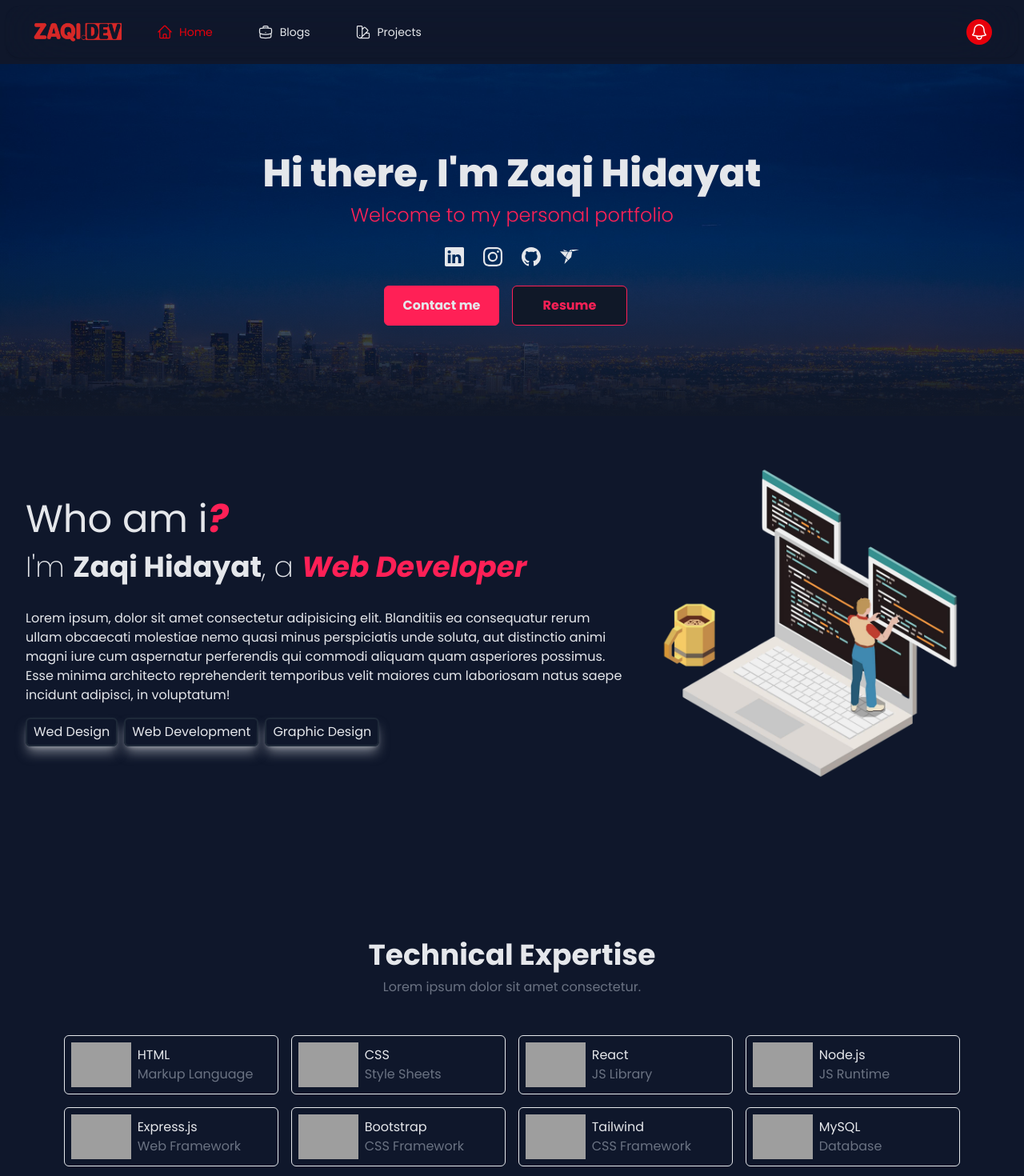
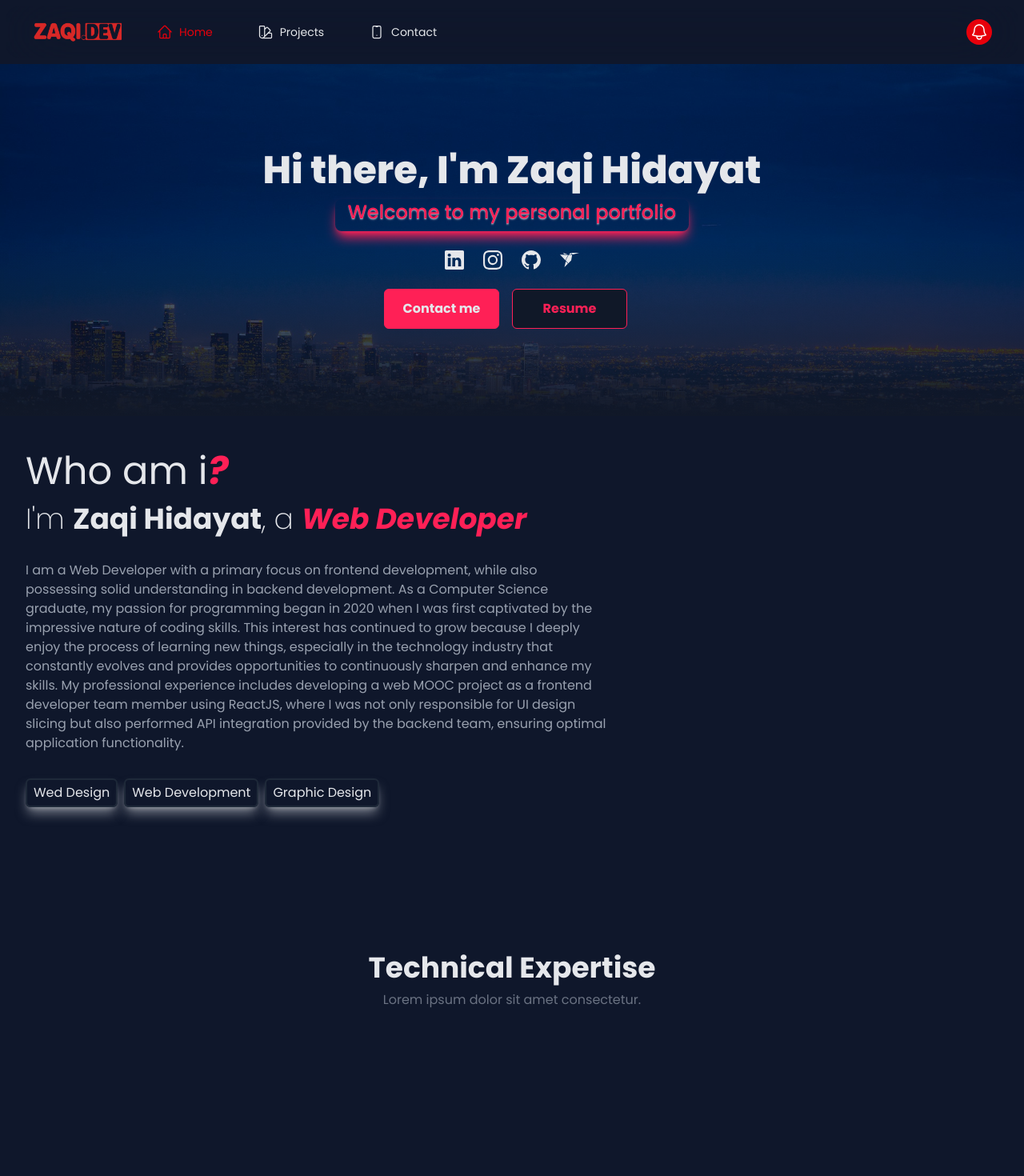
Before and after one commit to zaqihdyt13/portfolio-me, a React (Vite) app: page / in a window 1280 px wide. Shown: the top 1470 px of the page at 80% size. Built offline with nearby package versions, Linux system fonts and the light colour scheme; grey boxes are pictures that could not be loaded.

Commit message:
about updated

```diff
--- a/package.json
+++ b/package.json
@@ -12,6 +12,8 @@
   "dependencies": {
     "@headlessui/react": "^2.2.7",
     "@tailwindcss/vite": "^4.1.12",
+    "animate.css": "^4.1.1",
+    "aos": "^3.0.0-beta.6",
     "react": "^19.1.1",
     "react-dom": "^19.1.1",
     "react-icons": "^5.5.0",
--- a/src/components/Footer.jsx
+++ b/src/components/Footer.jsx
@@ -7,7 +7,7 @@ import { Contact } from "./Contact";
 
 export const Footer = ({ contactOpen, setContactOpen }) => {
   return (
-    <div className="w-full pt-8 pb-4 px-4 border-t-4 border-gray-700">
+    <div className="w-full pt-8 pb-4 px-4 bg-gray-800">
       <div className="flex md:flex-row flex-col md:justify-around items-center lg:gap-90 gap-8">
         <img
           src="/images/logo.png"
--- a/src/components/Navbar.jsx
+++ b/src/components/Navbar.jsx
@@ -1,9 +1,32 @@
-import React from "react";
+import React, { useEffect, useState } from "react";
 
 export const Navbar = () => {
+  const [isScrolled, setIsScrolled] = useState(false);
+
+  useEffect(() => {
+    const handleScroll = () => {
+      if (window.scrollY > 50) {
+        setIsScrolled(true);
+      } else {
+        setIsScrolled(false);
+      }
+    };
+
+    window.addEventListener("scroll", handleScroll);
+
+    return () => {
+      window.removeEventListener("scroll", handleScroll);
+    };
+  }, []);
   return (
     <>
-      <nav className="mx-2 px-2 sm:px-6 lg:px-8 sticky top-2 z-30 shadow backdrop-blur-2xl lg:block m-2 rounded-lg sm:lg:md:rounded-2xl">
+      <nav
+        className={`px-2 sm:px-6 lg:px-8 sticky top-0 start-0 z-80 ${
+          isScrolled
+            ? "bg-gray-950 m-0 w-full opacity-90 shadow-xl/20 shadow-rose-500"
+            : "backdrop-blur-2xl rounded-lg sm:lg:md:rounded-2xl m-2"
+        } lg:block transition-all`}
+      >
         <div className="relative flex h-16 items-center justify-between">
           <div className="absolute inset-y-0 left-0 flex items-center sm:hidden">
             <button
@@ -76,29 +99,6 @@ export const Navbar = () => {
                   Home
                 </a>
                 <a
-                  href="/blogs"
-                  className="text-gray-200 border-transparent flex px-5 items-center py-6 text-sm leading-5 hover:bg-gray-900 focus:bg-gray-100 focus:outline-none transition duration-150 ease-in-out"
-                >
-                  <span className="mr-2">
-                    <svg
-                      xmlns="http://www.w3.org/2000/svg"
-                      className="icon icon-tabler icon-tabler-compass"
-                      width="20"
-                      height="20"
-                      viewBox="0 0 24 24"
-                      strokeWidth="1.5"
-                      stroke="currentColor"
-                      fill="none"
-                      strokeLinecap="round"
-                      strokeLinejoin="round"
-                    >
-                      <path d="M20.25 14.15v4.25c0 1.094-.787 2.036-1.872 2.18-2.087.277-4.216.42-6.378.42s-4.291-.143-6.378-.42c-1.085-.144-1.872-1.086-1.872-2.18v-4.25m16.5 0a2.18 2.18 0 00.75-1.661V8.706c0-1.081-.768-2.015-1.837-2.175a48.114 48.114 0 00-3.413-.387m4.5 8.006c-.194.165-.42.295-.673.38A23.978 23.978 0 0112 15.75c-2.648 0-5.195-.429-7.577-1.22a2.016 2.016 0 01-.673-.38m0 0A2.18 2.18 0 013 12.489V8.706c0-1.081.768-2.015 1.837-2.175a48.111 48.111 0 013.413-.387m7.5 0V5.25A2.25 2.25 0 0013.5 3h-3a2.25 2.25 0 00-2.25 2.25v.894m7.5 0a48.667 48.667 0 00-7.5 0M12 12.75h.008v.008H12v-.008z"></path>
-                      <path d=""></path>
-                    </svg>
-                  </span>
-                  Blogs
-                </a>
-                <a
                   href="/portfolios"
                   className="text-gray-200 border-transparent flex px-5 items-center py-6 text-sm leading-5 hover:bg-gray-900 focus:bg-gray-100 focus:outline-none transition duration-150 ease-in-out"
                 >
@@ -120,6 +120,31 @@ export const Navbar = () => {
                     </svg>
                   </span>
                   Projects
+                </a>
+                <a
+                  href="/blogs"
+                  className="text-gray-200 border-transparent flex px-5 items-center py-6 text-sm leading-5 hover:bg-gray-900 focus:bg-gray-100 focus:outline-none transition duration-150 ease-in-out"
+                >
+                  <span className="mr-2">
+                    <svg
+                      xmlns="http://www.w3.org/2000/svg"
+                      width="20"
+                      height="20"
+                      viewBox="0 0 24 24"
+                      fill="none"
+                      stroke="currentColor"
+                      stroke-width="1.5"
+                      stroke-linecap="round"
+                      stroke-linejoin="round"
+                      class="icon icon-tabler icons-tabler-outline icon-tabler-device-mobile"
+                    >
+                      <path stroke="none" d="M0 0h24v24H0z" fill="none" />
+                      <path d="M6 5a2 2 0 0 1 2 -2h8a2 2 0 0 1 2 2v14a2 2 0 0 1 -2 2h-8a2 2 0 0 1 -2 -2v-14z" />
+                      <path d="M11 4h2" />
+                      <path d="M12 17v.01" />
+                    </svg>
+                  </span>
+                  Contact
                 </a>
               </div>
             </div>
--- a/src/data/expertise.json
+++ b/src/data/expertise.json
@@ -3,114 +3,133 @@
     "id": 1,
     "name": "HTML",
     "img": "https://cdn.jsdelivr.net/gh/devicons/devicon@latest/icons/html5/html5-original.svg",
-    "desc": "Markup Language"
+    "desc": "Markup Language",
+    "dad": "100"
   },
   {
     "id": 2,
     "name": "CSS",
     "img": "https://cdn.jsdelivr.net/gh/devicons/devicon@latest/icons/css3/css3-original.svg",
-    "desc": "Style Sheets"
+    "desc": "Style Sheets",
+    "dad": "200"
   },
   {
     "id": 3,
     "name": "React",
     "img": "https://cdn.jsdelivr.net/gh/devicons/devicon@latest/icons/react/react-original.svg",
-    "desc": "JS Library"
+    "desc": "JS Library",
+    "dad": "300"
   },
   {
     "id": 4,
     "name": "Node.js",
     "img": "https://cdn.jsdelivr.net/gh/devicons/devicon@latest/icons/nodejs/nodejs-original.svg",
-    "desc": "JS Runtime"
+    "desc": "JS Runtime",
+    "dad": "400"
   },
   {
     "id": 5,
     "name": "Express.js",
     "img": "https://cdn.jsdelivr.net/gh/devicons/devicon@latest/icons/express/express-original.svg",
-    "desc": "Web Framework"
+    "desc": "Web Framework",
+    "dad": "500"
   },
   {
     "id": 6,
     "name": "Bootstrap",
     "img": "https://cdn.jsdelivr.net/gh/devicons/devicon@latest/icons/bootstrap/bootstrap-original.svg",
-    "desc": "CSS Framework"
+    "desc": "CSS Framework",
+    "dad": "600"
   },
   {
     "id": 7,
     "name": "Tailwind",
     "img": "https://cdn.jsdelivr.net/gh/devicons/devicon@latest/icons/tailwindcss/tailwindcss-original.svg",
-    "desc": "CSS Framework"
+    "desc": "CSS Framework",
+    "dad": "700"
   },
   {
     "id":8,
     "name": "MySQL",
     "img": "https://cdn.jsdelivr.net/gh/devicons/devicon@latest/icons/mysql/mysql-original.svg",
-    "desc": "Database"
+    "desc": "Database",
+    "dad": "800"
   },
   {
     "id": 9,
     "name": "Github",
     "img": "https://cdn.jsdelivr.net/gh/devicons/devicon@latest/icons/github/github-original.svg",
-    "desc": "Version Control"
+    "desc": "Version Control",
+    "dad": "900"
   },
   {
     "id": 10,
     "name": "Vercel",
     "img": "https://cdn.jsdelivr.net/gh/devicons/devicon@latest/icons/vercel/vercel-original.svg",
-    "desc": "Deploy Platform"
+    "desc": "Deploy Platform",
+    "dad": "1000"
   },
   {
     "id": 11,
     "name": "Netlify",
     "img": "https://cdn.jsdelivr.net/gh/devicons/devicon@latest/icons/netlify/netlify-original.svg",
-    "desc": "Deploy Platform"
+    "desc": "Deploy Platform",
+    "dad": "1100"
   },
   {
     "id": 12,
     "name": "Railway",
     "img": "https://cdn.jsdelivr.net/gh/devicons/devicon@latest/icons/railway/railway-original.svg",
-    "desc": "Cloud Hosting"
+    "desc": "Cloud Hosting",
+    "dad": "1200"
   },
   {
     "id": 13,
     "name": "Visual Studio Code",
     "img": "https://cdn.jsdelivr.net/gh/devicons/devicon@latest/icons/vscode/vscode-original.svg",
-    "desc": "Code Editor"
+    "desc": "Code Editor",
+    "dad": "1300"
   },
   {
     "id": 14,
     "name": "Figma",
     "img": "https://cdn.jsdelivr.net/gh/devicons/devicon@latest/icons/figma/figma-original.svg",
-    "desc": "Design Tool"
+    "desc": "Design Tool",
+    "dad": "1400"
   },
   {
     "id": 15,
     "name": "Canva",
     "img": "https://cdn.jsdelivr.net/gh/devicons/devicon@latest/icons/canva/canva-original.svg",
-    "desc": "Design Tool"
+    "desc": "Design Tool",
+    "dad": "1500"
   },
   {
     "id": 16,
     "name": "Ms.Word",
     "img": "/images/expertise/word.png",
-    "desc": "Word Editor"
+    "desc": "Word Editor",
+    "dad": "1600"
   },
   {
     "id": 17,
     "name": "Ms.Excel",
     "img": "/images/expertise/excel.png",
-    "desc": "Spreadsheet"
+    "desc": "Spreadsheet",
+    "dad": "1700"
   },
   {
     "id": 18,
     "name": "UML",
     "img": "https://cdn.jsdelivr.net/gh/devicons/devicon@latest/icons/unifiedmodelinglanguage/unifiedmodelinglanguage-original.svg",
-    "desc": "Modeling Language"
+    "desc": "Modeling Language",
+    "dad": "1800"
   },
   {
     "id": 19,
     "name": "Postman",
     "img": "https://cdn.jsdelivr.net/gh/devicons/devicon@latest/icons/postman/postman-original.svg",
-    "desc": "API Testing"
+    "desc": "API Testing",
+    "dad": "1900"
   }
 ]
--- a/src/data/projects.json
+++ b/src/data/projects.json
@@ -4,41 +4,47 @@
     "name": "To Do List",
     "img": "/images/projects/project1.png",
     "desc": "Lorem ipsum dolor sit amet consectetur adipisicing elit.",
-    "tools": ["React", "Tailwind"]
+    "tools": ["React", "Tailwind"],
+    "dad": "100"
   },
   {
     "id": 2,
     "name": "To Do List",
     "img": "/images/projects/project1.png",
     "desc": "Lorem ipsum dolor sit amet consectetur adipisicing elit.",
-    "tools": ["React", "Tailwind"]
+    "tools": ["React", "Tailwind"],
+    "dad": "200"
   },
   {
     "id": 3,
     "name": "To Do List",
     "img": "/images/projects/project1.png",
     "desc": "Lorem ipsum dolor sit amet consectetur adipisicing elit.",
-    "tools": ["React", "Tailwind"]
+    "tools": ["React", "Tailwind"],
+    "dad": "300"
   },
   {
     "id": 4,
     "name": "To Do List",
     "img": "/images/projects/project1.png",
     "desc": "Lorem ipsum dolor sit amet consectetur adipisicing elit.",
-    "tools": ["React", "Tailwind"]
+    "tools": ["React", "Tailwind"],
+    "dad": "400"
   },
   {
     "id": 5,
     "name": "To Do List",
     "img": "/images/projects/project1.png",
     "desc": "Lorem ipsum dolor sit amet consectetur adipisicing elit.",
-    "tools": ["React", "Tailwind"]
+    "tools": ["React", "Tailwind"],
+    "dad": "500"
   },
   {
     "id": 6,
     "name": "To Do List",
     "img": "/images/projects/project1.png",
     "desc": "Lorem ipsum dolor sit amet consectetur adipisicing elit.",
-    "tools": ["React", "Tailwind"]
+    "tools": ["React", "Tailwind"],
+    "dad": "600"
   }
 ]
--- a/src/index.css
+++ b/src/index.css
@@ -3,8 +3,11 @@
 
 body {
     background-color: oklch(20.8% 0.042 265.755);
+    overflow-x: hidden;
 }
 
 * {
     font-family: "Poppins", sans-serif;
+    box-sizing: border-box;
+
 }
--- a/src/main.jsx
+++ b/src/main.jsx
@@ -2,6 +2,11 @@ import { createRoot } from 'react-dom/client'
 import './index.css'
 import App from './App.jsx'
 import { BrowserRouter } from 'react-router-dom'
+import 'animate.css';
+import AOS from 'aos';
+import 'aos/dist/aos.css'; // You can also use <link> for styles
+// ..
+AOS.init();
 
 createRoot(document.getElementById('root')).render(
   <BrowserRouter>
--- a/src/views/home/About.jsx
+++ b/src/views/home/About.jsx
@@ -4,7 +4,7 @@ export const About = () => {
   return (
     <>
       <div className="flex justify-between items-center sm:px-8 px-4 mt-6">
-        <div className="w-auto">
+        <div className="sm:w-[60%] w-auto" data-aos="fade-up" data-aos-duration="1000">
           <h1 className="text-gray-200 lg:text-5xl sm:text-4xl text-3xl">
             Who am i<span className="text-rose-500 font-bold italic">?</span>
           </h1>
@@ -14,13 +14,20 @@ export const About = () => {
               Web Developer
             </span>
           </h3>
-          <p className="text-gray-200 mt-8">
-            Lorem ipsum, dolor sit amet consectetur adipisicing elit. Blanditiis
-            ea consequatur rerum ullam obcaecati molestiae nemo quasi minus
-            perspiciatis unde soluta, aut distinctio animi magni iure cum
-            aspernatur perferendis qui commodi aliquam quam asperiores possimus.
-            Esse minima architecto reprehenderit temporibus velit maiores cum
-            laboriosam natus saepe incidunt adipisci, in voluptatum!
+          <p className="text-gray-400 my-8">
+            I am a Web Developer with a primary focus on frontend development,
+            while also possessing solid understanding in backend development. As
+            a Computer Science graduate, my passion for programming began in
+            2020 when I was first captivated by the impressive nature of coding
+            skills. This interest has continued to grow because I deeply enjoy
+            the process of learning new things, especially in the technology
+            industry that constantly evolves and provides opportunities to
+            continuously sharpen and enhance my skills. My professional
+            experience includes developing a web MOOC project as a frontend
+            developer team member using ReactJS, where I was not only
+            responsible for UI design slicing but also performed API integration
+            provided by the backend team, ensuring optimal application
+            functionality.
           </p>
           <div className="flex flex-wrap gap-2 mt-4">
             <button className="text-gray-200 border-2 border-gray-800 rounded-md py-1 px-2 shadow-lg shadow-gray-200/50 hover:-translate-y-1 transition-all">
@@ -34,8 +41,15 @@ export const About = () => {
             </button>
           </div>
         </div>
-        <div>
-          <img src="/images/code.png" alt="" className="sm:block hidden" />
+        <div className=" sm:w-[40%]">
+          <img
+            src="/images/code.png"
+            alt=""
+            className="sm:block hidden"
+            data-aos="fade-up"
+            data-aos-duration="1000"
+            data-aos-delay="300"
+          />
         </div>
       </div>
     </>
--- a/src/views/home/Expertise.jsx
+++ b/src/views/home/Expertise.jsx
@@ -16,6 +16,7 @@ export const Expertise = () => {
             <div
               key={exp.id}
               className="flex md:flex-nowrap flex-wrap justify-start items-center bg-transparent border border-gray-200 rounded-md p-2 gap-2"
+            data-aos="fade-left" data-aos-duration="1000" data-aos-delay={exp.dad}
             >
               <img src={exp.img} alt={exp} className="h-14" />
               <div>
--- a/src/views/home/index.jsx
+++ b/src/views/home/index.jsx
@@ -15,34 +15,59 @@ export const Home = () => {
         <div className="h-full bg-[url(/images/bg-image.jpg)] bg-clip-content bg-fixed bg-top bg-no-repeat bg-cover bg-blend-overlay bg-gray-700">
           <div className="absolute top-0 left-0 inset-0 bg-gradient-to-t from-gray-900 via-transparent to-transparent"></div>
           <div className="h-full flex flex-col justify-center items-center">
-            <h1 className="lg:text-5xl sm:text-4xl text-3xl text-gray-200 font-extrabold">
+            <h1 className="lg:text-5xl sm:text-4xl text-3xl text-gray-200 font-extrabold animate__animated animate__fadeInUp">
               Hi there, I'm Zaqi Hidayat
             </h1>
-            <h3 className="sm:text-2xl text-xl text-rose-500 font-light mt-3 mb-6">
+            <h3 className="sm:text-2xl text-xl text-rose-500 text-shadow-sm text-shadow-gray-200/30 shadow-lg shadow-rose-500 rounded-lg px-4 pb-2 font-medium mt-3 mb-6 animate__animated animate__fadeInUp">
               Welcome to my personal portfolio
             </h3>
             <div className="flex justify-center items-center gap-6">
-              <a href="" className="z-10 cursor-pointer">
+              <a
+                href="https://www.linkedin.com/in/muhammad-zaqi-hidayat-564443279"
+                target="_blank"
+                rel="noopener noreferrer"
+                className="z-10 cursor-pointer animate__animated animate__fadeInLeft animate__fast"
+              >
                 <BsLinkedin className="text-2xl text-gray-200" />
               </a>
-              <a href="" className="z-10 cursor-pointer">
+              <a
+                href="https://www.instagram.com/zaqiihidayt"
+                target="_blank"
+                rel="noopener noreferrer"
+                className="z-10 cursor-pointer animate__animated animate__fadeInLeft"
+              >
                 <BsInstagram className="text-2xl text-gray-200" />
               </a>
-              <a href="" className="z-10 cursor-pointer">
+              <a
+                href="https://github.com/zaqihdyt13"
+                target="_blank"
+                rel="noopener noreferrer"
+                className="z-10 cursor-pointer animate__animated animate__fadeInLeft animate__slow"
+              >
                 <BsGithub className="text-2xl text-gray-200" />
               </a>
-              <a href="" className="z-10 cursor-pointer">
+              <a
+                href="https://www.freelancer.com/u/zaqihidayat13"
+                target="_blank"
+                rel="noopener noreferrer"
+                className="z-10 cursor-pointer animate__animated animate__fadeInLeft animate__slower"
+              >
                 <SiFreelancer className="text-2xl text-gray-200" />
               </a>
             </div>
             <div className="sm:w-80 w-60 flex flex-wrap justify-center items-center gap-4">
               <a
                 onClick={() => setContactOpen(true)}
-                className="flex-1 bg-rose-500 text-gray-200 text-md text-center font-bold py-3 border border-rose-500 rounded-md mt-6 hover:bg-rose-400 transition-all cursor-pointer z-10"
+                className="flex-1 bg-rose-500 text-gray-200 text-md text-center font-bold py-3 border border-rose-500 rounded-md mt-6 hover:bg-rose-400 transition-all cursor-pointer z-10 animate__animated animate__fadeIn animate__delay-1s"
               >
                 Contact me
               </a>
-              <a className="flex-1 bg-gray-900 text-rose-500 text-md text-center font-bold py-3 border border-rose-500 rounded-md mt-6 hover:bg-gray-800 transition-all cursor-pointer z-10">
+              <a
+                href="https://drive.google.com/file/d/1ZaRVvtMgZ-DyAos7jrBg3sxr1CMU72tO/view?usp=drive_link"
+                target="_blank"
+                rel="noopener noreferrer"
+                className="flex-1 bg-gray-900 text-rose-500 text-md text-center font-bold py-3 border border-rose-500 rounded-md mt-6 hover:bg-gray-800 transition-all cursor-pointer z-10 animate__animated animate__fadeIn animate__delay-1s"
+              >
                 Resume
               </a>
               <Contact
```
Also changed, not shown: src/views/home/Projects.jsx (+11 -7 lines), 2 other files (tests, documents, lock files or other folders).
